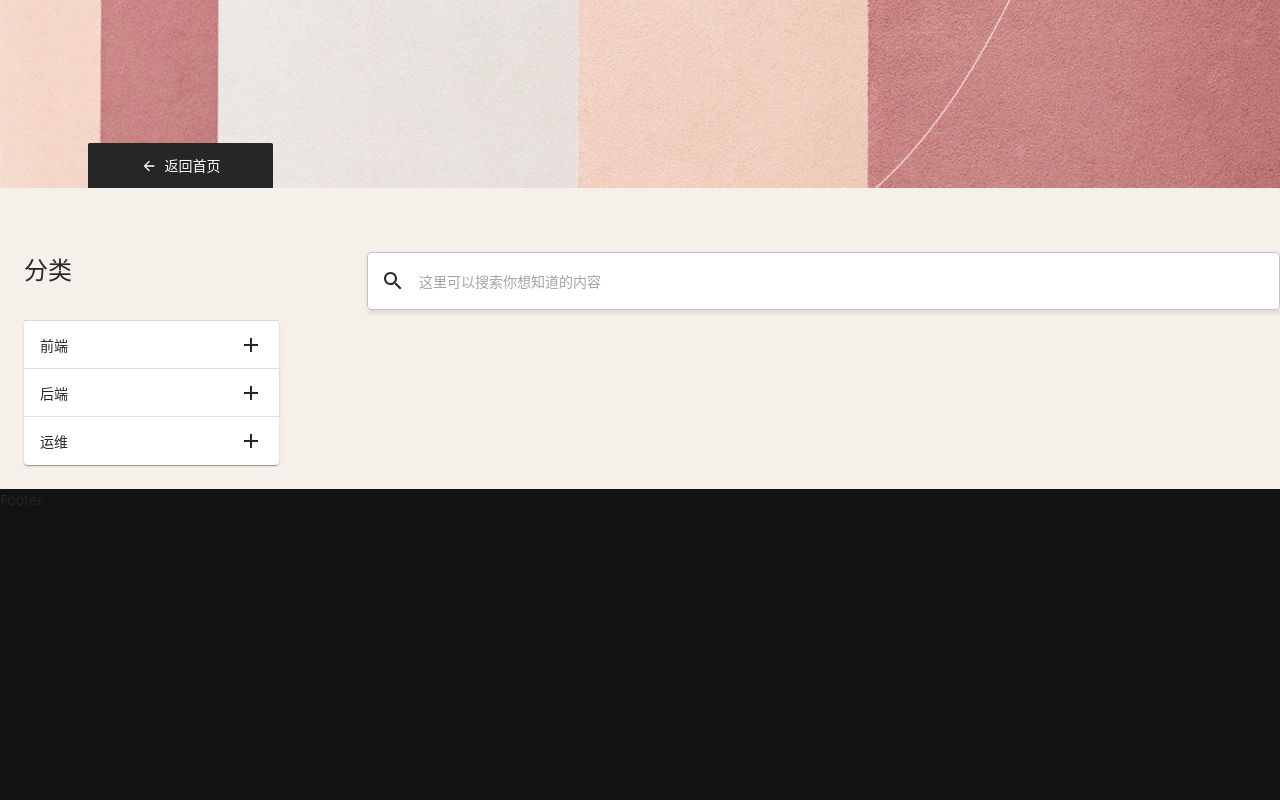
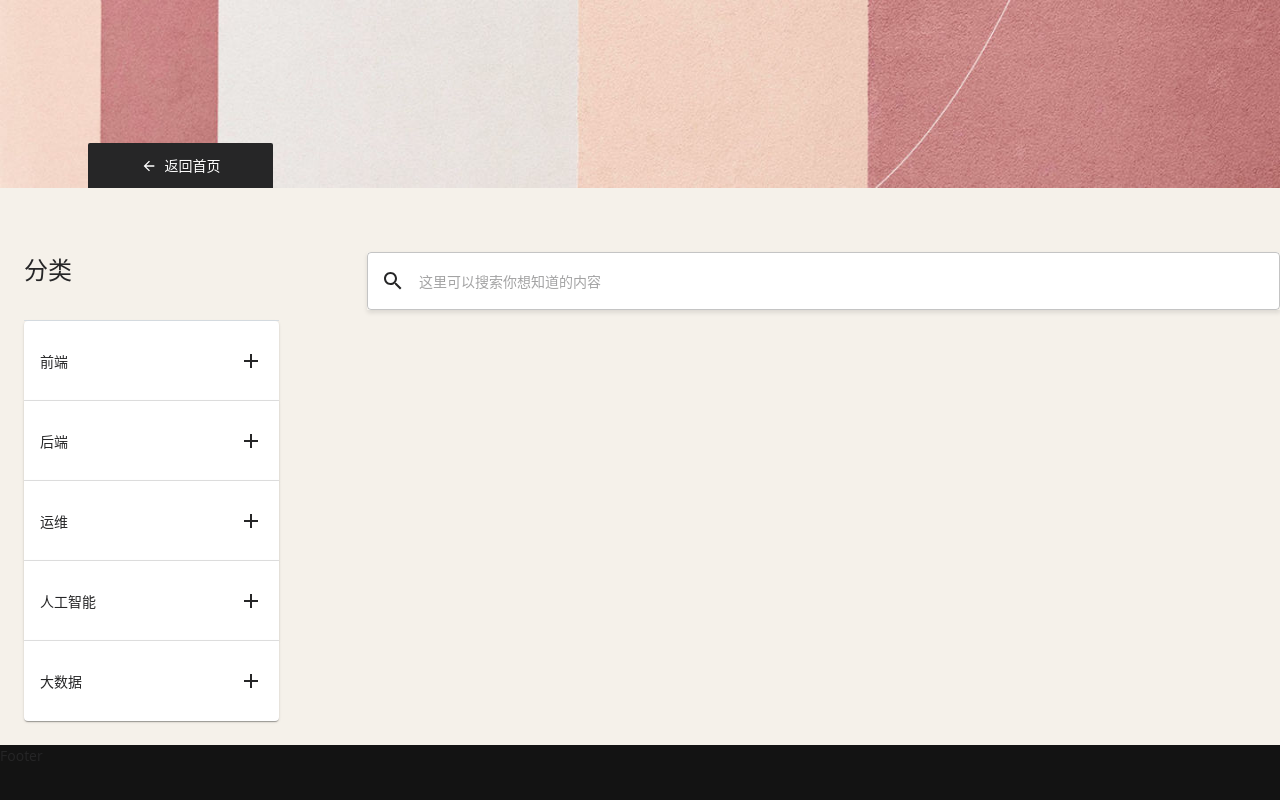
Before and after one commit to codersmoixan/technical-blog-server, a Next.js app in the folder web/: page /share/1 in a window 1280 px wide. Shown: the part 392-1192 px from the top of the page. Built offline with nearby package versions, Linux system fonts and the light colour scheme; a web font is replaced by a local one.

Commit message:
feat: [TB_web] 1. 优化Menu组件 2. 优化Catalog组件，移动端的Catalog添加动画效果

```diff
--- a/web/src/components/common/Icons/CloseIcon.tsx
+++ b/web/src/components/common/Icons/CloseIcon.tsx
@@ -6,9 +6,9 @@
 function CloseIcon() {
 
   return (
-    <svg fill="none" height="19" viewBox="0 0 19 19" width="19" xmlns="http://www.w3.org/2000/svg">
-      <path clip-rule="evenodd" d="M18.5578 18.5579C17.9682 19.1474 17.0124 19.1474 16.4228 18.5579L0.442158 2.57712C-0.147386 1.98757 -0.147386 1.03171 0.442158 0.442157C1.03171 -0.147388 1.98756 -0.147388 2.57711 0.442171L18.5578 16.4229C19.1474 17.0125 19.1474 17.9683 18.5578 18.5579Z" fill="white" fill-rule="evenodd"></path>
-      <path clip-rule="evenodd" d="M0.442158 18.5579C-0.147386 17.9683 -0.147386 17.0125 0.442158 16.4229L16.4228 0.442169C17.0124 -0.14739 17.9682 -0.14739 18.5578 0.442169C19.1474 1.03171 19.1474 1.98757 18.5578 2.57711L2.57711 18.5579C1.98756 19.1474 1.03171 19.1474 0.442158 18.5579Z" fill="white" fill-rule="evenodd"></path>
+    <svg fill="currentColor" height="19" viewBox="0 0 19 19" width="19" xmlns="http://www.w3.org/2000/svg">
+      <path clip-rule="evenodd" d="M18.5578 18.5579C17.9682 19.1474 17.0124 19.1474 16.4228 18.5579L0.442158 2.57712C-0.147386 1.98757 -0.147386 1.03171 0.442158 0.442157C1.03171 -0.147388 1.98756 -0.147388 2.57711 0.442171L18.5578 16.4229C19.1474 17.0125 19.1474 17.9683 18.5578 18.5579Z" fill="currentColor" fill-rule="evenodd"></path>
+      <path clip-rule="evenodd" d="M0.442158 18.5579C-0.147386 17.9683 -0.147386 17.0125 0.442158 16.4229L16.4228 0.442169C17.0124 -0.14739 17.9682 -0.14739 18.5578 0.442169C19.1474 1.03171 19.1474 1.98757 18.5578 2.57711L2.57711 18.5579C1.98756 19.1474 1.03171 19.1474 0.442158 18.5579Z" fill="currentColor" fill-rule="evenodd"></path>
     </svg>
   )
 }
--- a/web/src/components/common/Menu/index.tsx
+++ b/web/src/components/common/Menu/index.tsx
@@ -4,23 +4,25 @@
  */
 
 import React, { ReactNode, useState } from 'react'
-import Box, { BoxProps } from '@mui/material/Box';
+import Box from '@mui/material/Box';
 import Accordion from "@mui/material/Accordion";
 import Typography from "@mui/material/Typography";
 import { makeStyles } from "@mui/styles";
 import { AccordionDetails, AccordionSummary } from "@mui/material";
 import Buttons from "components/common/Buttons";
 import clsx from "clsx";
+import TransformIcon from "components/common/TransformIcon";
+import { motion, Variants } from "framer-motion";
 import type { Theme } from "@mui/material";
-import TransformIcon from "components/common/TransformIcon";
 
-interface MenuProps extends BoxProps{
+interface MenuProps{
   menus: any[];
   isBorder?: boolean;
   onNodeClick?: (options: any) => void;
   childKey?: string;
   expandIcon?: ReactNode;
   closeIcon?: ReactNode;
+  className?: string;
 }
 
 const useStyles = makeStyles((theme: Theme) => ({
@@ -39,21 +41,23 @@ const useStyles = makeStyles((theme: Theme) => ({
     },
     '&:last-of-type': {
       borderBottom: 'none'
-    }
+    },
   },
   summary: {
     padding: 0,
     '&.Mui-expanded': {
       minHeight: 'auto'
-    }
+    },
   },
   summaryContent: {
     display: 'flex',
     justifyContent: 'space-between',
     alignItems: 'center',
+    height: 56,
+    margin: 0,
     '&.Mui-expanded': {
-      margin: theme.spacing(1, 0),
-    }
+      margin: 0,
+    },
   },
   label: {
     display: 'flex',
@@ -62,7 +66,7 @@ const useStyles = makeStyles((theme: Theme) => ({
     padding: 0,
   },
   value: {
-    padding: theme.spacing(0, 2, 1),
+    padding: theme.spacing(0, 2, 2),
     '& > a': {
       display: 'block',
       height: 32,
@@ -77,9 +81,39 @@ const useStyles = makeStyles((theme: Theme) => ({
   },
 }))
 
+const itemVariants = {
+  open: {
+    opacity: 1,
+    y: 0,
+    transition: { type: "spring", stiffness: 300, damping: 24 }
+  },
+  closed: { opacity: 0, y: 20, transition: { duration: 0.2 } }
+};
+
+const rootVariants: Variants = {
+  open: {
+    clipPath: "inset(0% 0% 0% 0% round 10px)",
+    transition: {
+      type: "spring",
+      bounce: 0,
+      duration: 0.7,
+      delayChildren: 0.3,
+      staggerChildren: 0.05
+    }
+  },
+  closed: {
+    clipPath: "inset(10% 50% 90% 50% round 10px)",
+    transition: {
+      type: "spring",
+      bounce: 0,
+      duration: 0.3
+    }
+  }
+}
+
 function Menu(props: MenuProps) {
   const classes = useStyles(props)
-  const { menus, onNodeClick, className, childKey = 'child', expandIcon, closeIcon, ...other } = props
+  const { menus, onNodeClick, className, childKey = 'child', expandIcon, closeIcon } = props
 
   const [expanded, setExpanded] = useState<string | false>(false)
 
@@ -88,12 +122,18 @@ function Menu(props: MenuProps) {
     };
 
   return (
-    <Box className={clsx(classes.root, className)} {...other}>
+    <motion.div
+      className={clsx(classes.root, className)}
+      variants={rootVariants}
+    >
       {menus.map(menu => (
         <Accordion
           key={menu.id}
           expanded={expanded === menu.id}
           classes={{ root: classes.accordion }}
+        >
+          <motion.div
+            variants={itemVariants}
           >
             <AccordionSummary classes={{
               root: classes.summary,
@@ -113,6 +153,7 @@ function Menu(props: MenuProps) {
                 </Buttons>
               )}
             </AccordionSummary>
+          </motion.div>
           {menu[childKey] && (
             <AccordionDetails classes={{ root: classes.value }}>
               {menu[childKey].map((c: any) => (
@@ -129,7 +170,7 @@ function Menu(props: MenuProps) {
           )}
         </Accordion>
       ))}
-    </Box>
+    </motion.div>
   )
 }
 
--- a/web/src/components/common/Navigation/components/MenuDrawer.tsx
+++ b/web/src/components/common/Navigation/components/MenuDrawer.tsx
@@ -5,17 +5,17 @@
 
 import Drawer from "@mui/material/Drawer";
 import { makeStyles } from "@mui/styles";
-import type { Theme } from "@mui/material";
 import Box from "@mui/material/Box";
 import CloseIcon from "components/common/Icons/CloseIcon";
 import Buttons from "components/common/Buttons";
 import UserButtons from "components/common/Navigation/components/UserButtons";
 import Menu from "components/common/Menu";
-import {useRouter} from "next/router";
-import {NavigationItem} from "components/common/Navigation/constant";
+import { useRouter } from "next/router";
+import { NavigationItem } from "components/common/Navigation/constant";
 import isString from "lodash/isString";
 import ExpandLess from "@mui/icons-material/ExpandLess";
 import ExpandMore from "@mui/icons-material/ExpandMore"
+import type { Theme } from "@mui/material";
 
 interface MenuDrawerProps {
   menus: any[];
@@ -47,7 +47,10 @@ const useStyles = makeStyles((theme: Theme) => ({
     padding: theme.spacing(0, 3),
     height: 72,
     textAlign: 'right',
-    lineHeight: '72px'
+    lineHeight: '72px',
+    '& > button.MuiButtonBase-root': {
+      color: theme.status.white
+    }
   },
   userButtons: {
     width: '100%',
--- a/web/src/components/private/SharePage/components/Catalog.tsx
+++ b/web/src/components/private/SharePage/components/Catalog.tsx
@@ -10,12 +10,14 @@ import Typography from "@mui/material/Typography";
 import Menu from "components/common/Menu";
 import Search from "@mui/icons-material/Search";
 import { makeStyles } from "@mui/styles";
-import type { Theme } from "@mui/material";
 import TransformIcon from "components/common/TransformIcon";
 import ExpandLess from "@mui/icons-material/ExpandLess";
 import ExpandMore from "@mui/icons-material/ExpandMore";
-import { motion } from "framer-motion";
+import { motion, Variants } from "framer-motion";
 import clsx from "clsx";
+import Close from "@mui/icons-material/Close"
+import type { Theme } from "@mui/material";
+import Buttons from "components/common/Buttons";
 
 interface CatalogProps {
   menus: any[];
@@ -61,31 +63,55 @@ const useStyles = makeStyles((theme: Theme) => ({
   menu: {
     width: 255,
     [theme.breakpoints.down('sm')]: {
-      flex: 1,
+      width: 'auto',
+      '& .MuiButtonBase-root': {
+        marginRight: theme.spacing(8)
+      }
     }
   },
   menuLabel: {
-    display: 'flex',
-    justifyContent: 'space-between',
-    alignItems: 'center',
+    ...theme.common.spaceBetweenCenter,
     padding: theme.spacing(0, 3),
     flex: 1,
   },
   searchBtn: {
-    display: 'flex',
-    justifyContent: 'center',
-    alignItems: 'center',
+    ...theme.common.verticalCenter,
     width: 72,
     height: '100%',
     color: theme.palette.primary.main,
     backgroundColor: theme.status.darkPeach
   },
+  menuHeader: {
+    display: 'flex',
+    justifyContent: 'flex-end',
+    alignItems: 'center',
+    height: 56,
+    color: theme.palette.primary.main,
+    borderBottom: `1px solid ${theme.status.colorSecondary}`
+  },
   menuContainer: {
     padding: theme.spacing(0, 3),
-    width: '100%',
     backgroundColor: theme.status.white,
+    boxShadow: 'rgb(227 227 227) 0px 2px 4px',
   }
 }))
+
+const menuVariants: Variants = {
+  open: {
+    height: 'auto',
+    opacity: 1,
+    transition: {
+      duration: 0.3
+    }
+  },
+  closed: {
+    height: 0,
+    opacity: 0,
+    transition: {
+      duration: 0.3
+    }
+  }
+}
 
 export default forwardRef(function Catalog({ menus, onSearchFocus }: CatalogProps, ref) {
   const classes = useStyles()
@@ -129,24 +155,18 @@ export default forwardRef(function Catalog({ menus, onSearchFocus }: CatalogProp
             </Box>
           </Box>
           <motion.div
-            variants={{
-              open: {
-                display: 'block',
-                opacity: 1,
-                transition: {
-                  duration: 0.5
-                }
-              },
-              closed: {
-                display: 'none',
-                opacity: 0,
-                transition: {
-                  duration: 0.5
-                }
-              }
-            }}
+            variants={menuVariants}
             className={classes.menuContainer}
           >
+            <Box className={classes.menuHeader}>
+              <Buttons
+                variant="text"
+                space={false}
+                onClick={() => setFocus(false)}
+              >
+                <Close />
+              </Buttons>
+            </Box>
             <Menu menus={menus} isBorder className={classes.menu} />
           </motion.div>
         </motion.div>
--- a/web/src/components/private/SharePage/index.tsx
+++ b/web/src/components/private/SharePage/index.tsx
@@ -60,6 +60,34 @@ const options = [
       {
         id: 2,
         label: 'docker'
+      }
+    ]
+  },
+  {
+    id: 4,
+    label: '人工智能',
+    child: [
+      {
+        id: 1,
+        label: '机器学习'
+      },
+      {
+        id: 2,
+        label: '算法导论'
+      }
+    ]
+  },
+  {
+    id: 5,
+    label: '大数据',
+    child: [
+      {
+        id: 1,
+        label: '大数据理论'
+      },
+      {
+        id: 2,
+        label: '算法导论'
       }
     ]
   }
--- a/web/src/theme.ts
+++ b/web/src/theme.ts
@@ -1,4 +1,5 @@
 import { createTheme } from "@mui/material/styles";
+import {CSSProperties} from "@mui/styles";
 
 interface CustomThemeOptions {
   status: {
@@ -15,6 +16,11 @@ interface CustomThemeOptions {
     transitionTime: string;
     colorSecondary: string;
     darkPeach: string;
+  };
+  common: {
+    verticalCenter: CSSProperties;
+    inlineCenter: CSSProperties;
+    spaceBetweenCenter: CSSProperties;
   }
 }
 
@@ -54,6 +60,22 @@ const theme = createTheme({
     textSecondary: TB_STATUS_COLOR_TEXT_SECONDARY,
     transparent: TB_STATUS_COLOR_TRANSPARENT,
     transitionTime: TB_STATUS_TRANSITION_TIME,
+  },
+  common: {
+    verticalCenter: {
+      display: 'flex',
+      alignItems: 'center',
+      justifyContent: 'center'
+    },
+    inlineCenter: {
+      display: 'flex',
+      justifyContent: 'center'
+    },
+    spaceBetweenCenter: {
+      display: 'flex',
+      justifyContent: 'space-between',
+      alignItems: 'center'
+    }
   },
   palette: {
     primary: {
```
Lines whose indentation alone changed are shown as unchanged.
